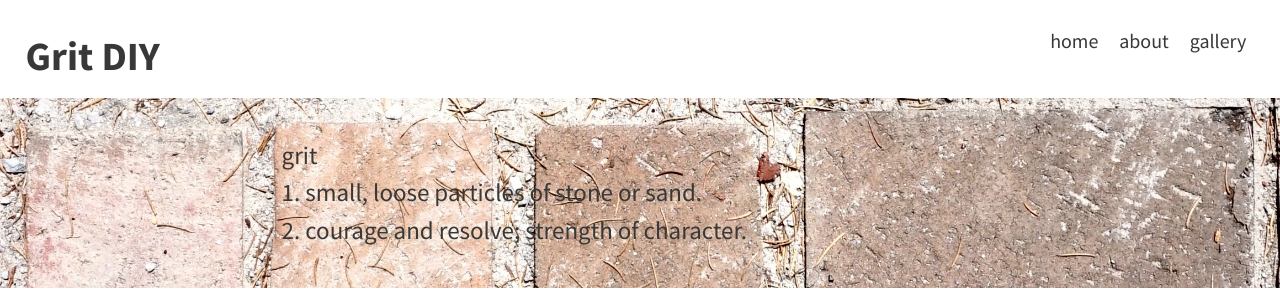
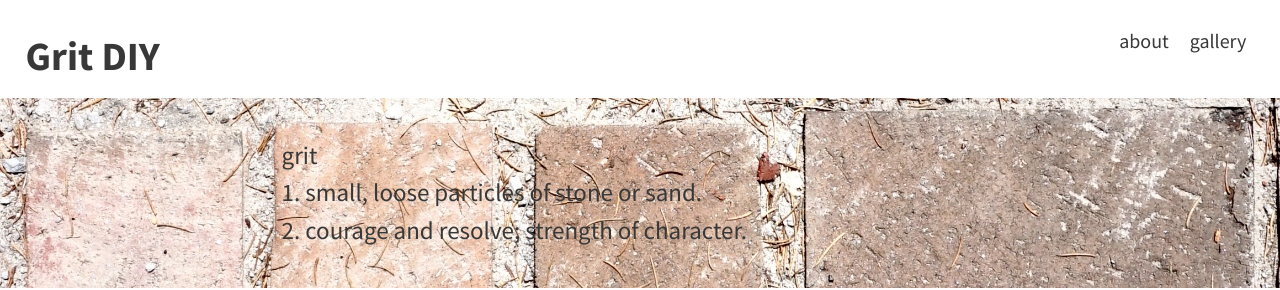
Before and after one commit to gritdiy/gritdiy.github.io, a Jekyll site: the page built from index.html, in a window 1280 px wide. Shown: the top 290 px of the page. Built offline with Jekyll 4.4.1, drawn with Linux system fonts in a browser that asks for light colours; the list of posts is cut into pages by our own code.

Commit message:
removes home

```diff
--- a/_includes/navbar.html
+++ b/_includes/navbar.html
@@ -17,11 +17,6 @@
     <!-- Menu -->
     <ul class="hide">
 
-      <li>
-          <a class="clear" href="{{ site.url }}{{ site.baseurl }}/">
-              Home
-          </a>
-      </li>
         <!-- Auto Generation of NORMAL pages in the navbar -->
         {% assign name_page = "" %}
 
```
